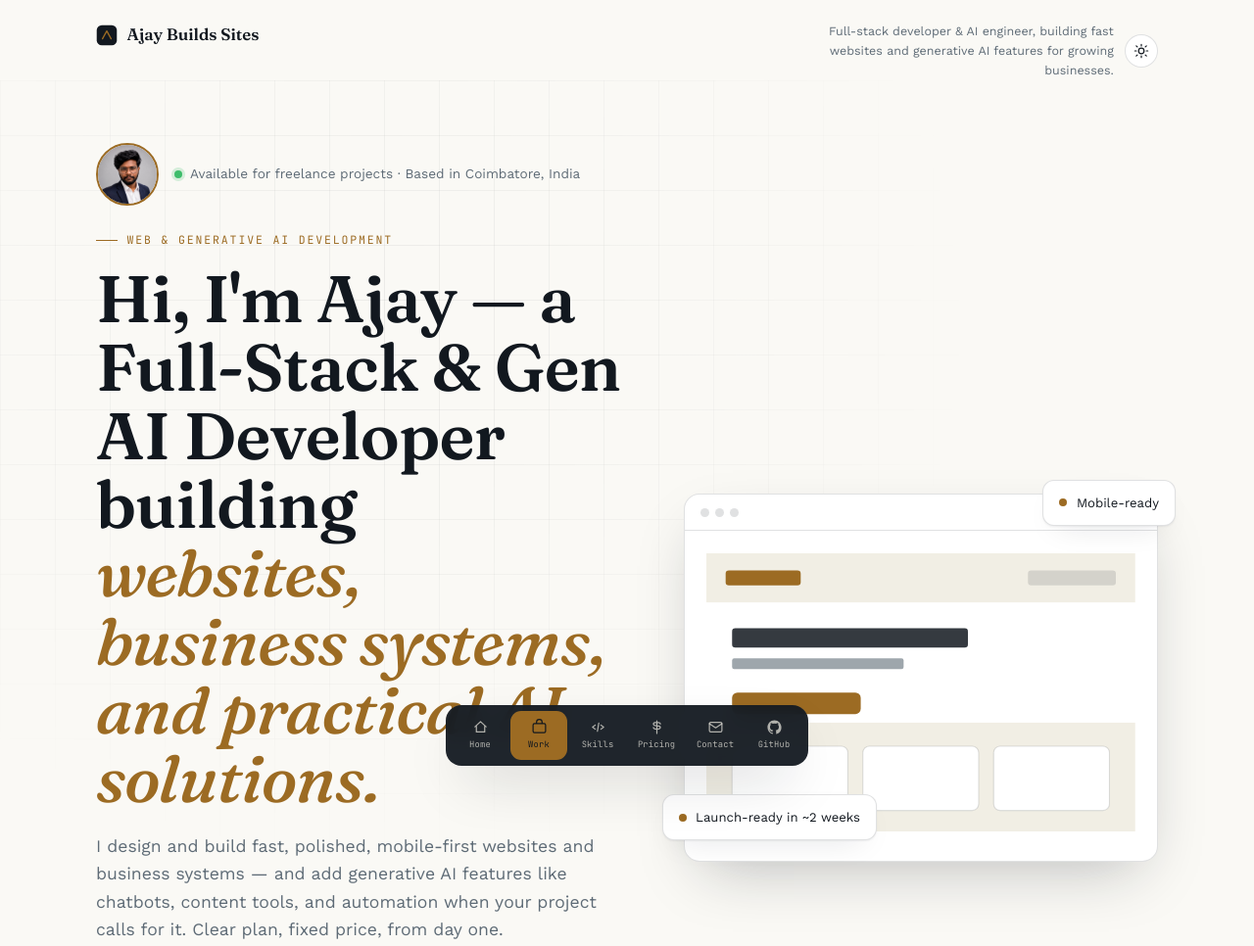
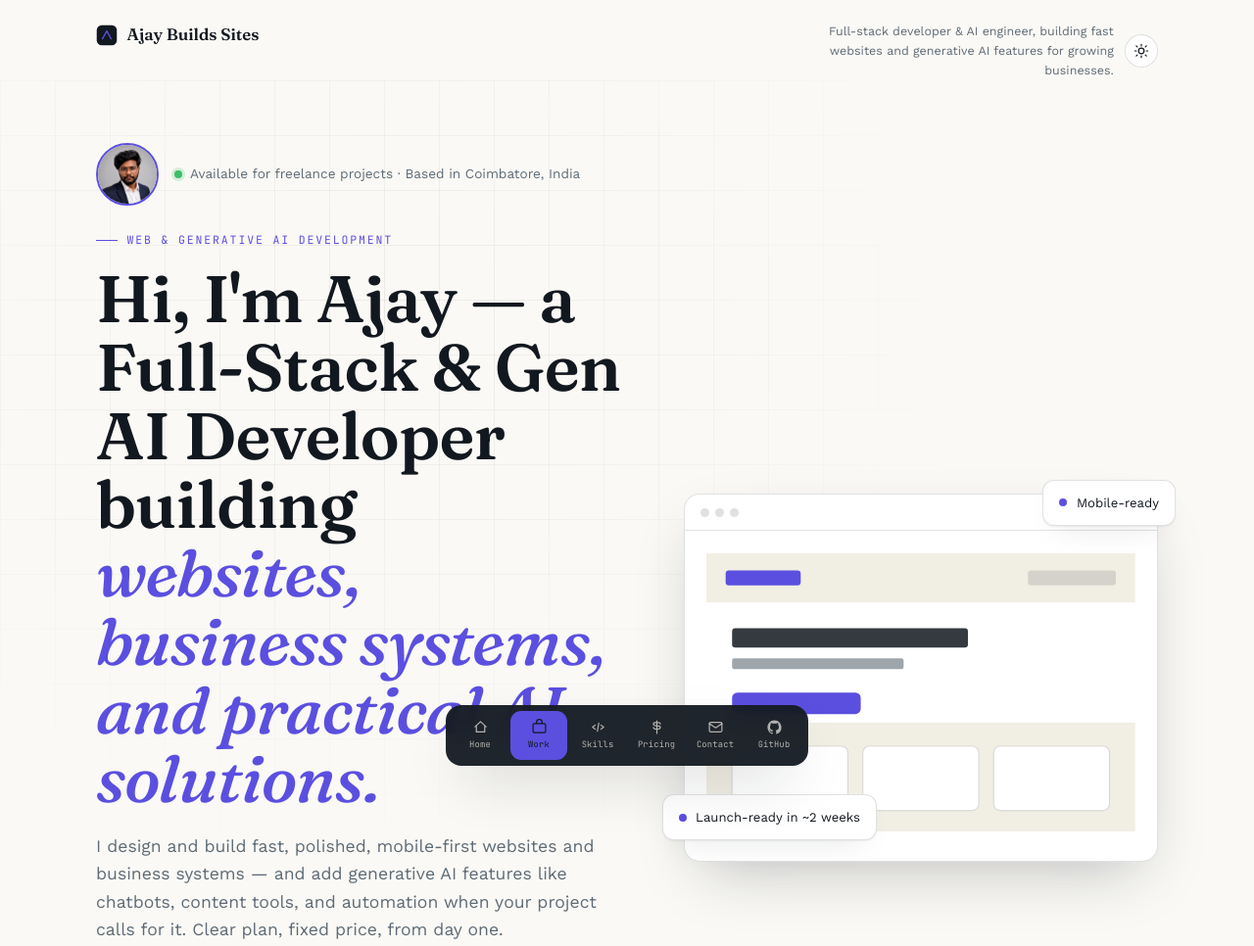
Before and after one commit to ajayabi-code/portfolio, a plain HTML site: page index.html in a window 1280 px wide. Shown: the top 966 px of the page at 98% size. Drawn offline with nearby package versions, Linux system fonts and the light colour scheme.

Commit message:
Swap gold accent for deep indigo/violet theme
Co-Authored-By: Claude Sonnet 5 <noreply@anthropic.com>

```diff
--- a/index.html
+++ b/index.html
@@ -38,9 +38,9 @@
     --surface-alt:#F1EEE4;
     --ink:#12181F;
     --steel:#5E6B76;
-    --gold:#9C6B23;
-    --gold-bright:#B9853A;
-    --gold-soft: rgba(156,107,35,0.10);
+    --gold:#5B4FE0;
+    --gold-bright:#7A70E8;
+    --gold-soft: rgba(91,79,224,0.10);
     --line: rgba(18,24,31,0.13);
     --shadow: 0 1px 2px rgba(18,24,31,0.06), 0 12px 32px -16px rgba(18,24,31,0.18);
     --shadow-lg: 0 24px 60px -20px rgba(18,24,31,0.28);
@@ -50,14 +50,14 @@
   @media (prefers-color-scheme: dark){
     :root:not([data-theme="light"]){
       --bg:#0A0E13; --surface:#12181F; --surface-alt:#171F27; --ink:#F2EFE6; --steel:#93A6B4;
-      --gold:#D9B36C; --gold-bright:#EACB8C; --gold-soft: rgba(217,179,108,0.14); --line: rgba(242,239,230,0.12);
+      --gold:#A79BFF; --gold-bright:#C3BBFF; --gold-soft: rgba(167,155,255,0.14); --line: rgba(242,239,230,0.12);
       --shadow: 0 1px 2px rgba(0,0,0,0.3), 0 20px 44px -18px rgba(0,0,0,0.55);
       --shadow-lg: 0 30px 70px -20px rgba(0,0,0,0.6);
     }
   }
   :root[data-theme="dark"]{
     --bg:#0A0E13; --surface:#12181F; --surface-alt:#171F27; --ink:#F2EFE6; --steel:#93A6B4;
-    --gold:#D9B36C; --gold-bright:#EACB8C; --gold-soft: rgba(217,179,108,0.14); --line: rgba(242,239,230,0.12);
+    --gold:#A79BFF; --gold-bright:#C3BBFF; --gold-soft: rgba(167,155,255,0.14); --line: rgba(242,239,230,0.12);
     --shadow: 0 1px 2px rgba(0,0,0,0.3), 0 20px 44px -18px rgba(0,0,0,0.55);
     --shadow-lg: 0 30px 70px -20px rgba(0,0,0,0.6);
   }
```
